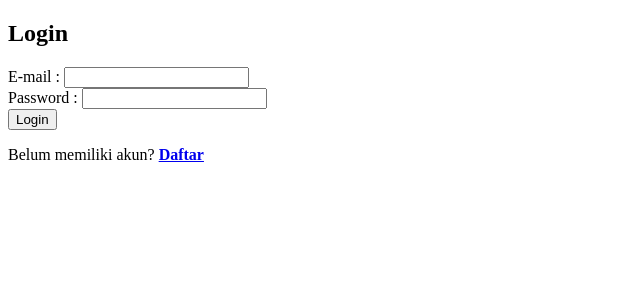
After one commit to dehanalkautsar/MilestonesKelompok17, a PHP site: page /login.php in a window 1280 px wide. The commit adds this page. Shown: the top 300 px of the page, without its empty margins (0-640 px from the left). Run offline with PHP 8.4, Linux system fonts and the light colour scheme.

Commit message:
tambah login page, backend masih error

```diff
--- a/index.php
+++ b/index.php
@@ -1,14 +1,14 @@
 <?php
 session_start();
 
-if(!isset($_SESSION['nama'])){
+if(!isset($_SESSION['email'])){
     $_SESSION['msg'] = "Anda harus masuk untuk menggunakan fitur ini";
     header("location : login.php");
 }
 
 if(isset($_GET['logout'])){
     session_destroy();
-    unset($_SESSION['nama']);
+    unset($_SESSION['email']);
     header("location : login.php");
 }
 
--- /dev/null
+++ b/login.php
@@ -0,0 +1,26 @@
+<?php include('server.php'); ?>
+<!DOCTYPE html>
+<html>
+<head>
+    <title>Login</title>
+</head>
+<body>
+    <div class="container">
+        <div class="header">
+            <h2>Login</h2>
+        </div>
+        <form action="registration.php" method="post">
+            <div>
+                <label for="email">E-mail : </label>
+                <input type="text" name="email" required>
+            </div>
+            <div>
+                <label for="password1">Password : </label>
+                <input type="password" name="password1" required>
+            </div>
+            <button type="submit" name="login_user">Login</button>
+            <p>Belum memiliki akun? <a href="registration.php"><b>Daftar</b></a></p>
+        </form>
+    </div>
+</body>
+</html>
--- a/server.php
+++ b/server.php
@@ -16,6 +16,7 @@ $errors = array();
 $db = mysqli_connect('localhost','root','','account') /*ip, user, password, database*/ or die("Tidak bisa tersambung pada server");
 
 //Registration
+if(isset($_POST['role'])){
     $role = mysqli_real_escape_string($db, $_POST['role']);
     $nama = mysqli_real_escape_string($db, $_POST['nama']);
     $email = mysqli_real_escape_string($db, $_POST['email']);
@@ -49,10 +50,46 @@ if(count($errors) == 0){
         $query = "INSERT INTO user (role, nama, email, password, usaha, bidang) VALUES('$role', '$nama', '$email', '$password', '$usaha', '$bidang')";
 
         mysqli_query($db, $query);
-    $_SESSION['nama'] = $nama;
+        $_SESSION['email'] = $email;
         $_SESSION['sukses'] = "Anda sudah masuk";
 
         header('location: index.php');
     }
+}
+
+//Login
+if(isset($_POST['login_user'])){
+
+    $email = mysqli_real_escape_string($db, $_POST['email']);
+    $password = mysqli_real_escape_string($db, $_POST['password1']);
+
+    if(empty($email)){
+
+        array_push($errors, 'Masukkan e-mail');
+    }
+
+    if(empty($password)){
+
+        array_push($errors, 'Masukkan password');
+    }
+
+    if(count($errors) == 0){
+
+        $password = md5($password);
+        $query = "SELECT * FROM user where email='$email' AND password ='$password' ";
+        $result = mysqli_query($db, $query);
+
+        if(mysqli_num_results($result)){
+            $_SESSION['email'] = $email;
+            $_SESSION['sukses'] = "Anda sudah masuk";
+
+            echo 'berhasil';
+            header('location: index.php');
+        }else{
+            array_push($errors, 'E-mail dan Password tidak cocok');
+        }
+    }
+
+}
 
 ?>
```
Lines whose indentation alone changed are shown as unchanged.
